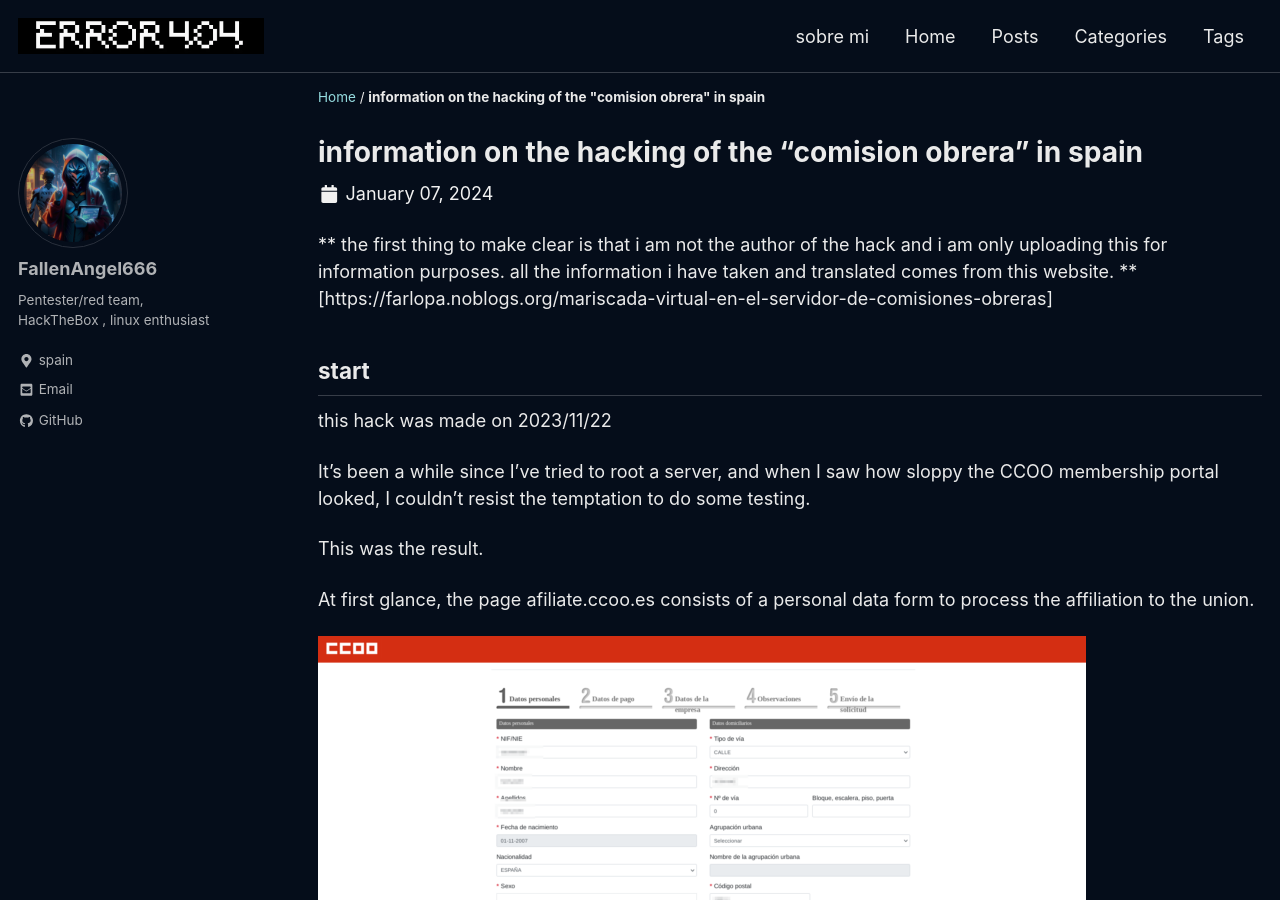
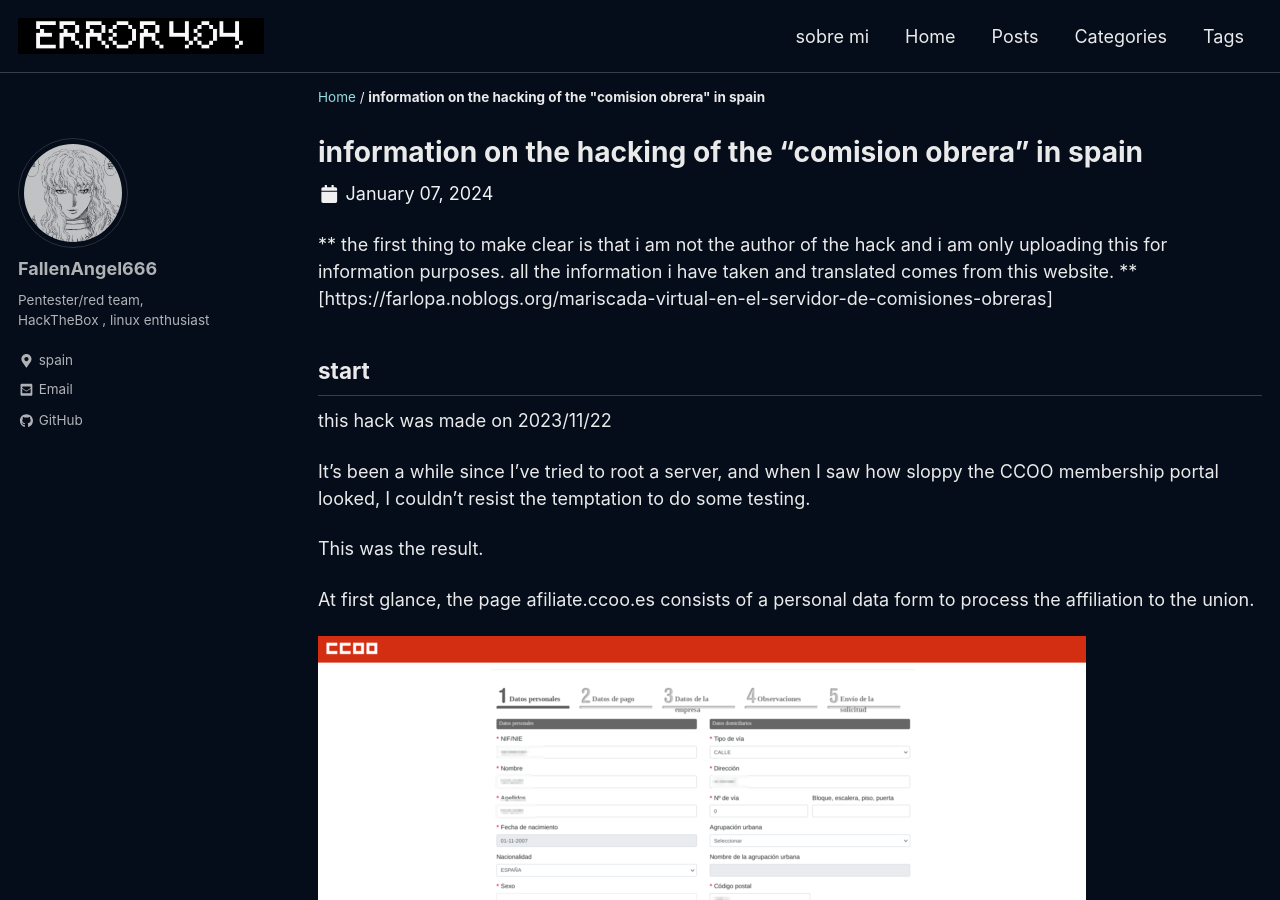
Before and after one commit to Fallenangel666-htb/zzero.github.io, a Jekyll site: the page built from _posts/2021-05-22-comisionesobreras.md, in a window 1280 px wide and 900 px high. Built offline with Jekyll 4.4.1, drawn with Linux system fonts in a browser that asks for light colours; cached includes are drawn as plain includes; a script that is not in the unit is left out.

Commit message:
Update _config.yml

```diff
--- a/_config.yml
+++ b/_config.yml
@@ -102,7 +102,7 @@ analytics:
 # Site Author
 author:
   name             : "FallenAngel666"
-  avatar           : "/assets/images/avatar2.jpg"
+  avatar           : "/assets/images/avatar3.jpeg"
   bio              : "Pentester/red team,<br>HackTheBox , linux enthusiast"
   location         : "spain"
   email            : "pmpmpjjg358@gmail.com"
```
